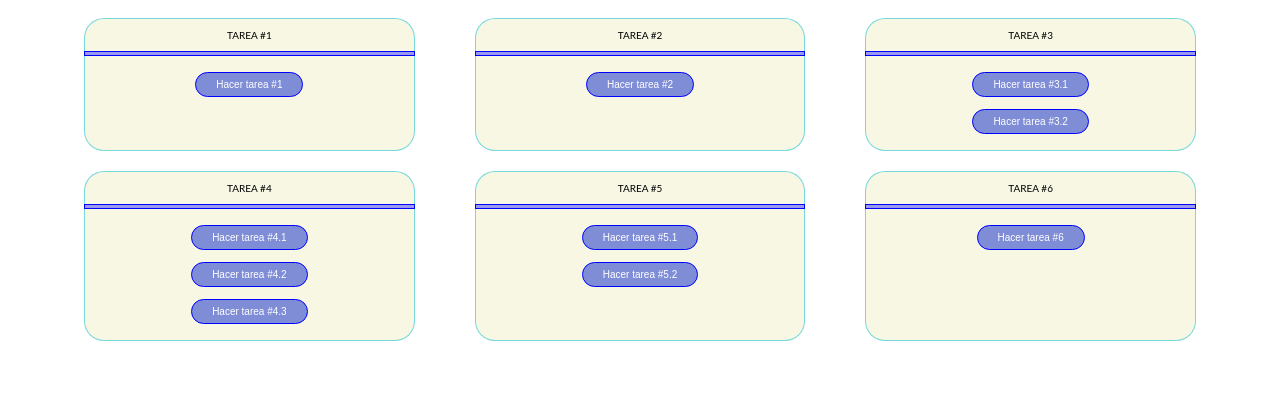
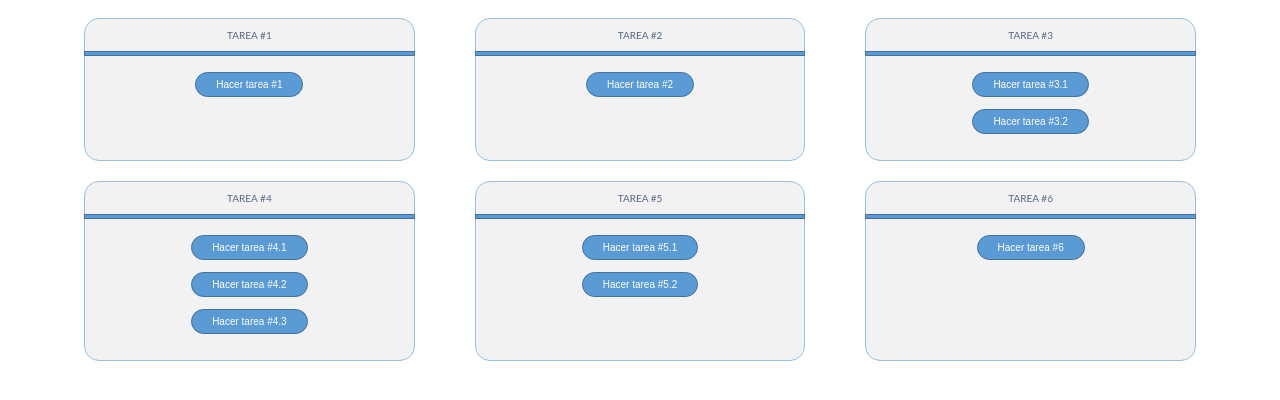
Before and after one commit to galvizlaura69/driven-ev, a React app: page / in a window 1280 px wide. Built offline with nearby package versions, Linux system fonts and the light colour scheme.

Commit message:
styles buttons

```diff
--- a/src/style.css
+++ b/src/style.css
@@ -4,6 +4,7 @@ h1, p {
 
 .titleTask{
   font-size: 10px;
+  color: #556788;
 }
 
 .textError{
@@ -23,8 +24,8 @@ h1, p {
 .divider {
   width: 100%;
   height: 3px;
-  background: #0000ff61;
-  border: 1px solid blue;
+  background: #5B9BD5;
+  border: 1px solid #41719C;
   margin-bottom: 10px;
 }
 .card{
@@ -33,15 +34,15 @@ h1, p {
   align-items: center;
   width: 26%;
   margin: 10px 30px;
-  background: #f5f5dcc2;
-  border: 1px solid #00bcd485;
-  border-radius: 20px;
-  padding-bottom: 10px;
+  background: #F2F2F2;
+  border: 1px solid #9ABFE1;
+  border-radius: 15px;
+  padding-bottom: 20px;
 }
 
 .buttontask{
-  background: #7f8dd7;
-  border: 1px solid #0000ff;
+  background: #5B9BD5;
+  border: 1px solid #41719C;
   border-radius: 15px;
   padding: 6px 20px;
   margin: 6px;
@@ -50,8 +51,8 @@ h1, p {
 }
 
 .cardFinish{
-    border: 1px solid #00bcd485;
-    background: #f5f5dcc2;
+    border: 1px solid #9ABFE1;
+    background: #F2F2F2;
     width: 50%;
     padding: 20px;
     display: flex;
```
